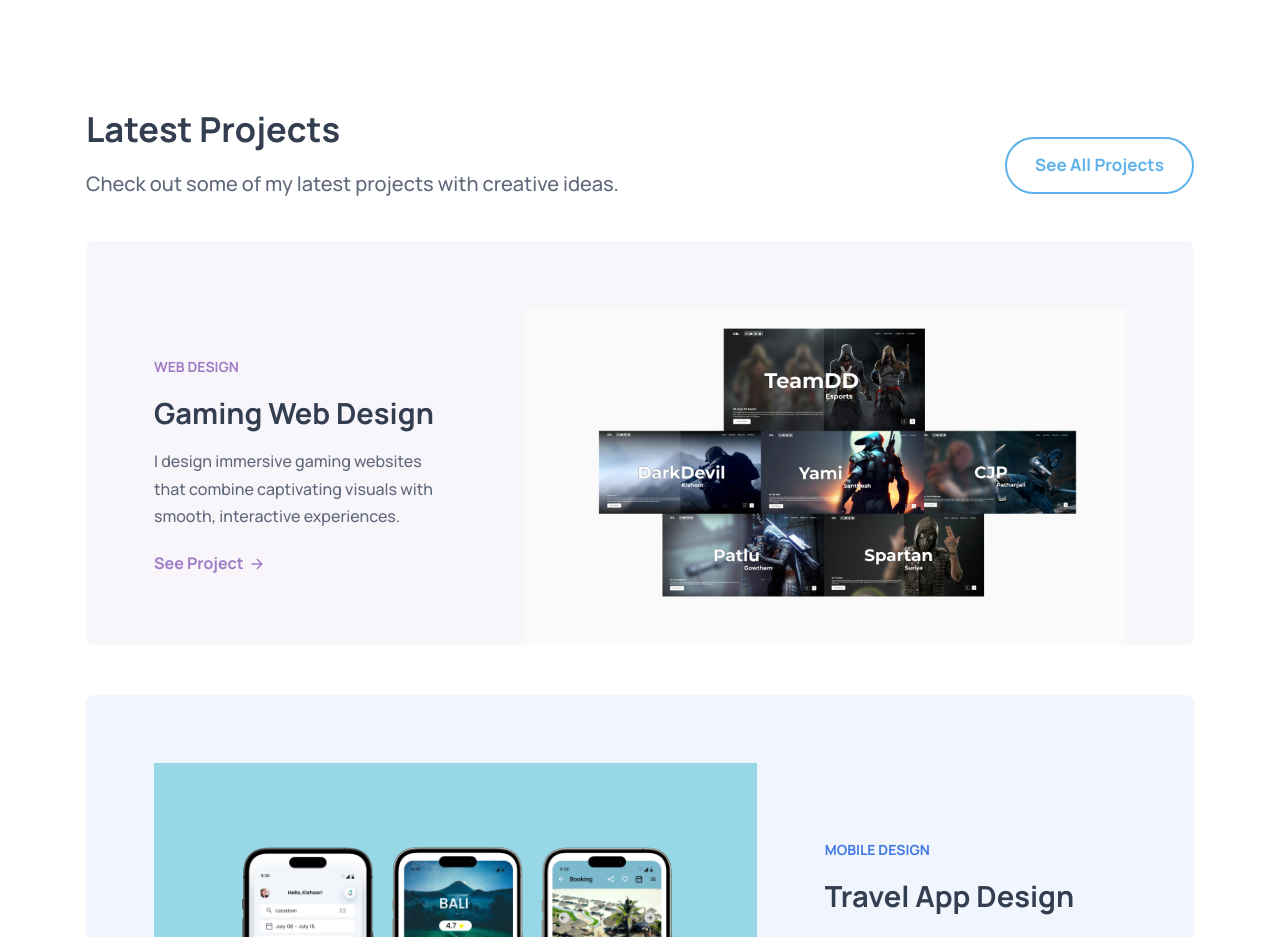
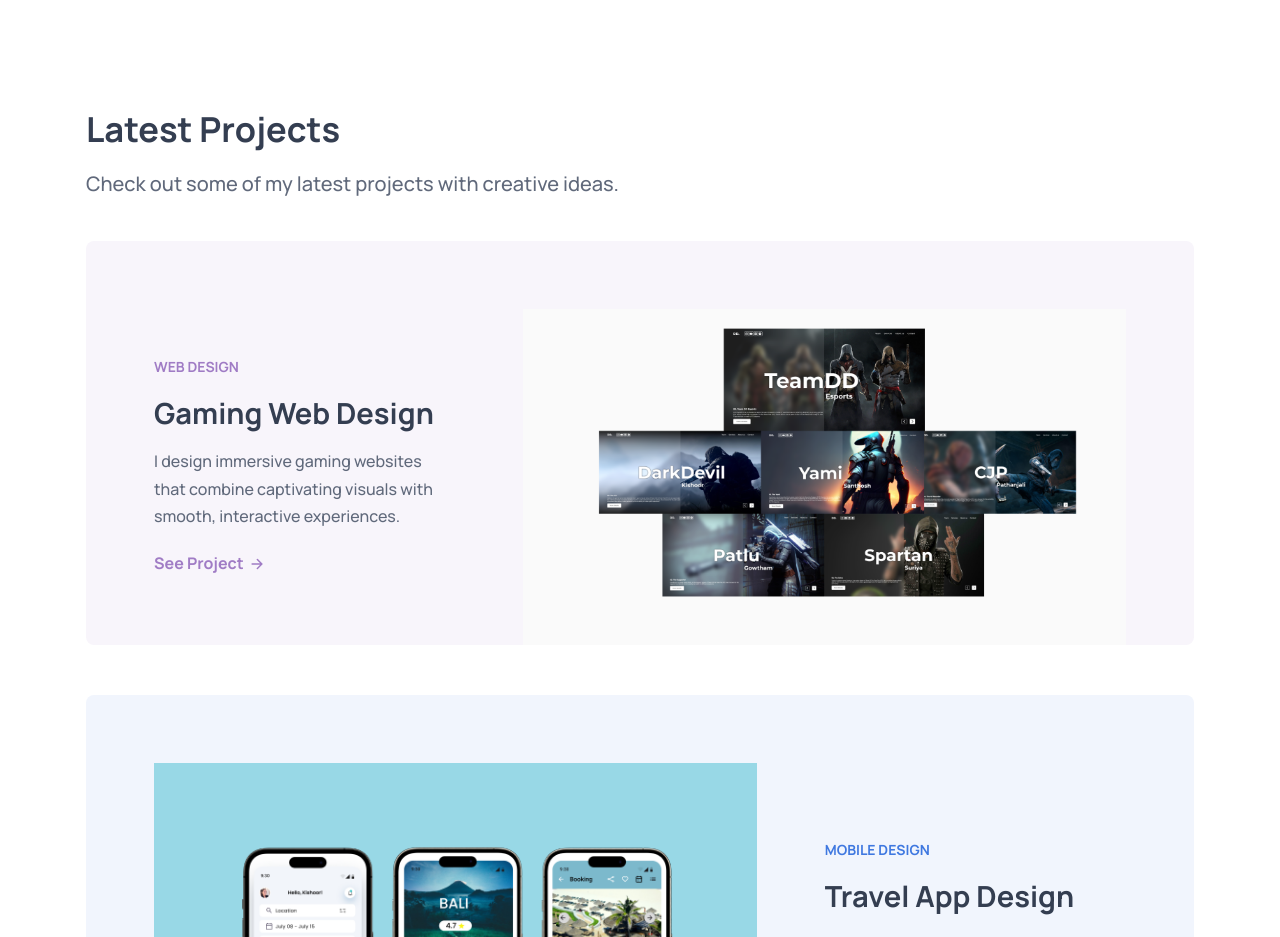
Before and after one commit to Kishoorkannan/Kishoorkannan.github.io, a plain HTML site: page index.html in a window 1280 px wide. Shown: the part 1520-2457 px from the top of the page. Drawn offline with nearby package versions, Linux system fonts and the light colour scheme.

Commit message:
removed button

```diff
--- a/index.html
+++ b/index.html
@@ -343,7 +343,7 @@
               </p>
             </div>
 
-            <a href="#" class="btn btn-secondary">See All Projects</a>
+            <!-- <a href="#" class="btn btn-secondary">See All Projects</a> -->
 
           </div>
 
```
